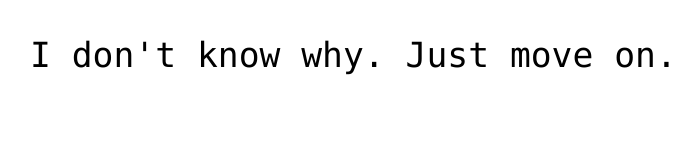
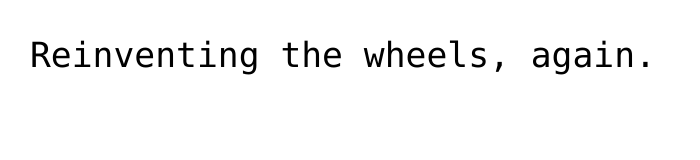
Before and after one commit to benbenl/swe525-repo, a plain HTML site: page public/home.html in a window 1280 px wide. Shown: the whole page, without its empty margins (230-930 px from the left). Drawn offline with Linux system fonts and the light colour scheme.

Commit message:
they said blah blah blah

```diff
--- a/public/home.html
+++ b/public/home.html
@@ -27,7 +27,7 @@ margin: 1em auto;
 </head>
 <body>
 <div id="content">
-<p>I don't know why. Just move on.
+<p>Reinventing the wheels, again.
 
 
 </p>
```
Also changed, not shown: public/index.html (+2 -0 lines).
